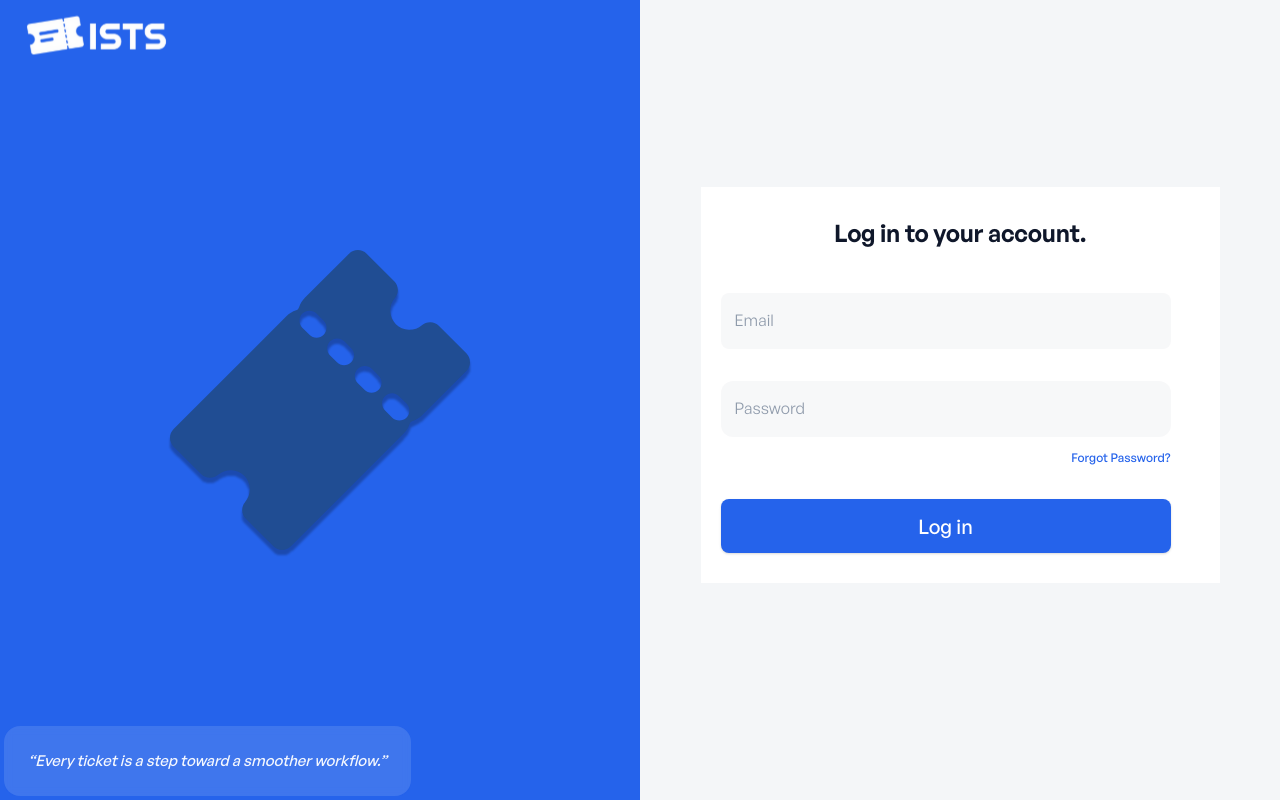
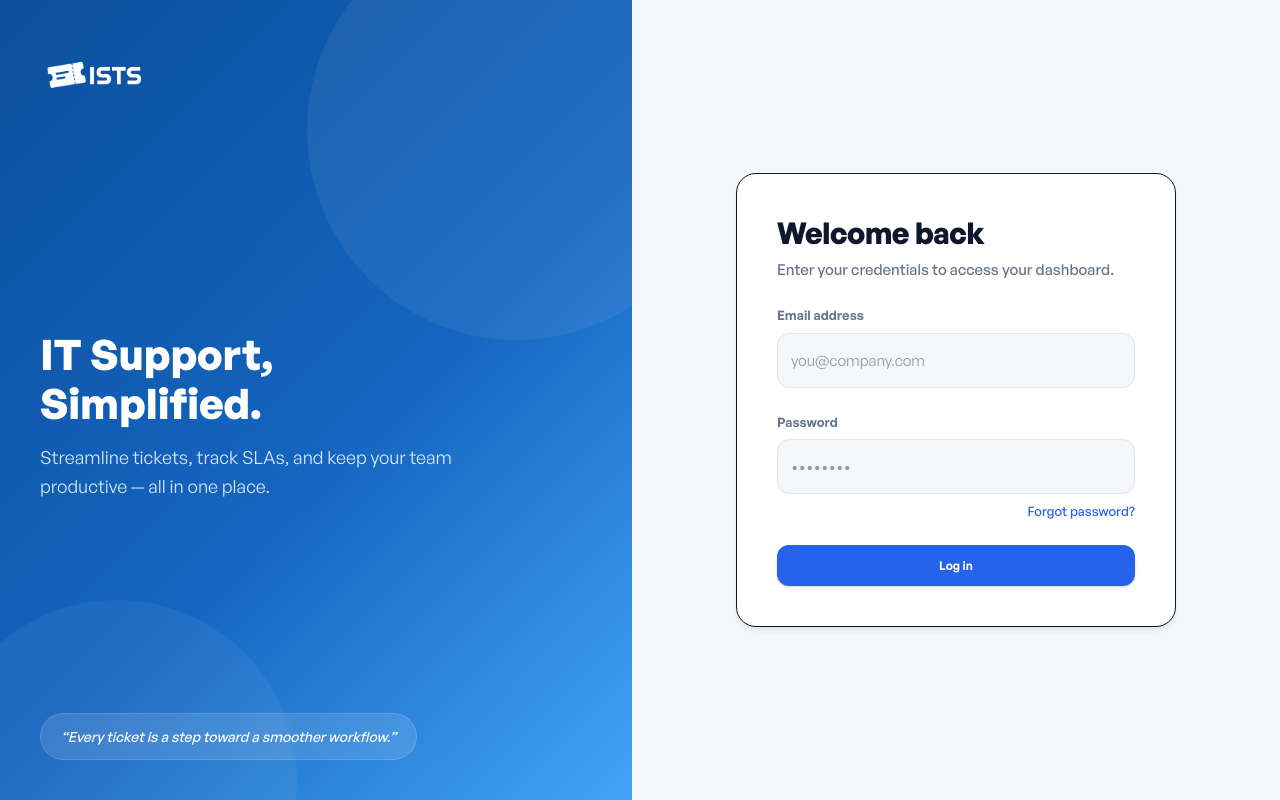
Before and after one commit to DarkKnight845/ISTS-FE, a React (Vite) app: page /login in a window 1280 px wide. Built offline with nearby package versions, Linux system fonts and the light colour scheme.

Commit message:
Redesigned the login page

```diff
--- a/src/pages/Auth/LoginPage/index.tsx
+++ b/src/pages/Auth/LoginPage/index.tsx
@@ -2,16 +2,15 @@ import { Box, Typography, useTheme } from "@mui/material";
 import { useMemo } from "react";
 import { istsIcon } from "@/assets/img";
 import LoginForm from "./sections/LoginForm";
-import ionTicket from '@/assets/icons/ion_ticket.svg'
 
 const QUOTES = [
-  "ISTS — turning IT support into a seamless experience.",
+  "Turning IT support into a seamless experience.",
   "Every ticket is a step toward a smoother workflow.",
   "Fast, organized, reliable IT service starts here.",
   "Where complex issues meet simple solutions.",
   "Your technology problems, resolved with precision.",
   "Empowering teams through smarter support.",
-  "ISTS keeps the digital engine running.",
+  "Keeping the digital engine running, one ticket at a time.",
 ];
 
 function LoginPage() {
@@ -24,83 +23,134 @@ function LoginPage() {
       sx={{
         display: "flex",
         flexDirection: { xs: "column", md: "row" },
-        height: "100vh",
+        minHeight: "100vh",
         width: "100%",
-        position: "relative",
         backgroundColor: 'background.default',
       }}
     >
+      {/* Left brand panel */}
       <Box
         sx={{
-          flex: 1,
-          backgroundColor: 'primary.main',
+          flex: { xs: '0 0 auto', md: 1 },
+          minHeight: { xs: '34vh', md: '100vh' },
+          background: isDark
+            ? 'linear-gradient(145deg, #0f172a 0%, #1e293b 100%)'
+            : 'linear-gradient(135deg, #0B4F9C 0%, #1565C0 55%, #42A5F5 100%)',
           display: "flex",
-          alignItems: "center",
-          justifyContent: "center",
+          flexDirection: "column",
+          justifyContent: "space-between",
           position: "relative",
-          width: { xs: '100%', md: "50%" },
-          minHeight: { xs: '40vh', md: '100vh' },
+          p: { xs: 3, md: 5 },
+          overflow: 'hidden',
         }}
       >
+        {/* Decorative circles */}
         <Box
-            component="img"
-            src={ionTicket}
-            alt="ISTS ticket"
           sx={{
-              width: { xs: 180, sm: 260, md: 320 },
-              height: 'auto',
-              opacity: isDark ? 0.85 : 1,
+            position: 'absolute',
+            top: '-10%',
+            right: '-15%',
+            width: 420,
+            height: 420,
+            borderRadius: '50%',
+            background: 'rgba(255,255,255,0.06)',
+            pointerEvents: 'none',
           }}
         />
         <Box
           sx={{
-            position: "absolute",
-            top: { xs: -30, md: -43 },
-            left: 16,
+            position: 'absolute',
+            bottom: '-20%',
+            left: '-10%',
+            width: 360,
+            height: 360,
+            borderRadius: '50%',
+            background: 'rgba(255,255,255,0.05)',
+            pointerEvents: 'none',
           }}
-        >
+        />
+
+        {/* Logo */}
+        <Box sx={{ position: 'relative', zIndex: 1 }}>
           <Box
             component="img"
             src={istsIcon}
             alt="ISTS Logo"
             sx={{
-              height: { xs: 120, md: 160 },
-              width: { xs: 120, md: 160 },
+              height: { xs: 56, md: 72 },
+              width: 'auto',
+              filter: 'brightness(0) invert(1)',
             }}
           />
         </Box>
 
+        {/* Center value proposition */}
+        <Box sx={{ position: 'relative', zIndex: 1, maxWidth: 520 }}>
+          <Typography
+            variant="h3"
+            sx={{
+              color: '#fff',
+              fontWeight: 700,
+              fontSize: { xs: '28px', sm: '34px', md: '42px' },
+              lineHeight: 1.15,
+              mb: 2,
+            }}
+          >
+            IT Support,
+            <br />
+            Simplified.
+          </Typography>
+          <Typography
+            variant="body1"
+            sx={{
+              color: 'rgba(255,255,255,0.85)',
+              fontSize: { xs: '15px', md: '18px' },
+              lineHeight: 1.6,
+              maxWidth: 440,
+            }}
+          >
+            Streamline tickets, track SLAs, and keep your team productive — all in one place.
+          </Typography>
+        </Box>
+
+        {/* Quote pill */}
+        <Box sx={{ position: 'relative', zIndex: 1 }}>
           <Box
             sx={{
-            position: 'absolute',
-            bottom: { xs: 3, md: 4 },
-            left: { xs: 3, md: 4 },
-            maxWidth: { xs: '85%', md: '70%' },
-            p: { xs: 2, md: 3 },
-            borderRadius: '16px',
-            backgroundColor: 'rgba(255, 255, 255, 0.12)',
-            backdropFilter: 'blur(4px)',
+              display: 'inline-block',
+              px: 2.5,
+              py: 1.5,
+              borderRadius: '999px',
+              backgroundColor: 'rgba(255,255,255,0.12)',
+              backdropFilter: 'blur(6px)',
+              border: '1px solid rgba(255,255,255,0.14)',
+              maxWidth: { xs: '100%', sm: 420 },
             }}
           >
             <Typography
               variant="body2"
               sx={{
-              color: 'rgba(255, 255, 255, 0.95)',
-              fontSize: { xs: '13px', md: '15px' },
+                color: '#fff',
+                fontSize: { xs: '13px', md: '14px' },
                 fontWeight: 500,
+                fontStyle: 'italic',
                 lineHeight: 1.5,
-              fontStyle: 'italic',
               }}
             >
               “{quote}”
             </Typography>
           </Box>
         </Box>
+      </Box>
 
+      {/* Right form panel */}
       <Box
         sx={{
-          width: { xs: '100%', md: "50%" },
-          alignSelf: 'center',
+          flex: { xs: '1 1 auto', md: 1 },
+          display: 'flex',
+          alignItems: 'center',
+          justifyContent: 'center',
+          p: { xs: 2, sm: 4, md: 6 },
           backgroundColor: 'background.default',
         }}
       >
--- a/src/pages/Auth/LoginPage/sections/LoginForm.tsx
+++ b/src/pages/Auth/LoginPage/sections/LoginForm.tsx
@@ -8,7 +8,6 @@ import {
   Link,
   TextField,
   Typography,
-  useTheme,
 } from "@mui/material";
 import { useState } from "react";
 import { useNavigate } from "react-router-dom";
@@ -16,7 +15,6 @@ import { useNavigate } from "react-router-dom";
 function LoginForm() {
   const navigate = useNavigate();
   const { login } = useAuth();
-  const theme = useTheme();
 
   const [email, setEmail] = useState("");
   const [password, setPassword] = useState("");
@@ -47,129 +45,143 @@ function LoginForm() {
   return (
     <Box
       sx={{
-        maxWidth: "519px",
-        margin: "0 auto",
-        display: "flex",
-        justifyContent: "center",
-        alignItems: "center",
-        flexDirection: "column",
-        gap: "20px",
+        width: '100%',
+        maxWidth: 440,
+        mx: 'auto',
+        display: 'flex',
+        flexDirection: 'column',
+        gap: 3,
         backgroundColor: 'background.paper',
-        padding: { xs: "30px 20px" },
-        mt: { xs: "-50px", sm: "-30px" },
-        borderRadius: { xs: '24px 24px 0 0', md: 0 },
+        p: { xs: 3, sm: 5 },
+        borderRadius: '20px',
+        boxShadow: { xs: 'none', sm: 3 },
+        border: { xs: 'none', sm: '1px solid' },
+        borderColor: 'divider',
       }}
     >
-      <Typography variant="h5" sx={{ mb: 3, color: 'text.primary', fontWeight: 600, fontFamily: "inherit" }}>
-        Log in to your account.
+      <Box>
+        <Typography
+          variant="h4"
+          sx={{
+            color: 'text.primary',
+            fontWeight: 700,
+            fontSize: { xs: '26px', sm: '30px' },
+            mb: 1,
+          }}
+        >
+          Welcome back
         </Typography>
+        <Typography
+          variant="body2"
+          sx={{
+            color: 'text.secondary',
+            fontSize: '15px',
+            lineHeight: 1.5,
+          }}
+        >
+          Enter your credentials to access your dashboard.
+        </Typography>
+      </Box>
+
       <form onSubmit={handleSubmit} style={{ width: "100%" }}>
-        <FormControl sx={{ mb: 4, width: "450px" }}>
+        <Box sx={{ display: 'flex', flexDirection: 'column', gap: 3 }}>
+          <FormControl fullWidth>
+            <Typography
+              variant="caption"
+              sx={{
+                display: 'block',
+                mb: 0.75,
+                color: 'text.secondary',
+                fontWeight: 600,
+                fontSize: '13px',
+              }}
+            >
+              Email address
+            </Typography>
             <TextField
               name="email"
-            placeholder="Email"
+              type="email"
+              placeholder="you@company.com"
               fullWidth
+              required
               value={email}
               onChange={(e) => setEmail(e.target.value)}
               sx={{
-              fontFamily: "inherit",
-              fontSize: {
-                xs: "12px",
-                sm: "12px",
-                md: "14px",
-                lg: "16px",
+                '& .MuiOutlinedInput-root': {
+                  borderRadius: '12px',
+                  backgroundColor: 'background.default',
+                  fontSize: '15px',
+                  color: 'text.primary',
+                  '& fieldset': {
+                    borderColor: 'divider',
                   },
-              fontWeight: "400",
-              borderRadius: "8px",
-              backgroundColor: theme.palette.mode === 'dark' ? 'rgba(255, 255, 255, 0.05)' : 'rgba(8, 42, 75, 0.03)',
-              border: "none",
-              color: 'text.primary',
-
-              "& .MuiOutlinedInput-root": {
-                borderRadius: "12px",
-                color: 'text.primary',
-
-                "& fieldset": {
-                  border: "none",
+                  '&:hover fieldset': {
+                    borderColor: 'primary.main',
                   },
-
-                "&:hover fieldset": {
-                  border: "none",
-                },
-
-                "&.Mui-focused fieldset": {
-                  border: "none",
-                },
-
-                "& input::placeholder": {
-                  color: 'text.secondary',
-                  opacity: 0.7,
+                  '&.Mui-focused fieldset': {
+                    borderColor: 'primary.main',
+                    borderWidth: '1.5px',
                   },
                 },
               }}
             />
           </FormControl>
 
-        <FormControl sx={{ mb: 4, width: "450px" }}>
+          <FormControl fullWidth>
+            <Typography
+              variant="caption"
+              sx={{
+                display: 'block',
+                mb: 0.75,
+                color: 'text.secondary',
+                fontWeight: 600,
+                fontSize: '13px',
+              }}
+            >
+              Password
+            </Typography>
             <TextField
               name="password"
               type="password"
-            placeholder="Password"
+              placeholder="••••••••"
               fullWidth
+              required
               value={password}
               onChange={(e) => setPassword(e.target.value)}
               sx={{
-              borderRadius: "12px",
-              color: 'text.secondary',
-              border: "none",
-              fontFamily: "inherit",
-              backgroundColor: theme.palette.mode === 'dark' ? 'rgba(255, 255, 255, 0.05)' : 'rgba(8, 42, 75, 0.03)',
-              fontSize: "16px",
-              fontWeight: "400",
-
-              "& .MuiOutlinedInput-root": {
-                borderRadius: "12px",
+                '& .MuiOutlinedInput-root': {
+                  borderRadius: '12px',
+                  backgroundColor: 'background.default',
+                  fontSize: '15px',
                   color: 'text.primary',
-
-                "& fieldset": {
-                  border: "none",
+                  '& fieldset': {
+                    borderColor: 'divider',
                   },
-
-                "&:hover fieldset": {
-                  border: "none",
+                  '&:hover fieldset': {
+                    borderColor: 'primary.main',
                   },
-
-                "&.Mui-focused fieldset": {
-                  border: "none",
-                },
-
-                "& input::placeholder": {
-                  color: 'text.secondary',
-                  opacity: 0.7,
+                  '&.Mui-focused fieldset': {
+                    borderColor: 'primary.main',
+                    borderWidth: '1.5px',
                   },
                 },
               }}
             />
-
+            <Box sx={{ display: 'flex', justifyContent: 'flex-end', mt: 1 }}>
               <Link
                 href="/forgot-password"
                 underline="hover"
                 sx={{
                   color: 'primary.main',
-              fontFamily: "inherit",
-              fontSize: {
-                xs: "10px",
-                sm: "12px",
-              },
+                  fontSize: '13px',
                   fontWeight: 500,
-              textDecorationStyle: "solid",
-              cursor: "pointer",
-              mt: "12px",
-              alignSelf: "self-end",
+                  textDecoration: 'none',
+                  '&:hover': { textDecoration: 'underline' },
                 }}
               >
-            Forgot Password?
+                Forgot password?
               </Link>
+            </Box>
           </FormControl>
 
           {error && (
@@ -177,10 +189,12 @@ function LoginForm() {
               variant="body2"
               sx={{
                 color: 'error.main',
-              fontSize: "13px",
-              mb: 3,
-              textAlign: "center",
-              width: "450px",
+                fontSize: '13px',
+                textAlign: 'center',
+                py: 1,
+                px: 1.5,
+                borderRadius: '8px',
+                backgroundColor: 'error.light',
               }}
             >
               {error}
@@ -191,15 +205,15 @@ function LoginForm() {
             loadingPosition="end"
             type="submit"
             loading={loading}
+            fullWidth
             sx={{
               backgroundColor: 'primary.main',
               color: 'primary.contrastText',
-            borderRadius: "8px",
-            fontFamily: "inherit",
-            fontSize: { xs: "13px", sm: "20px" },
-            fontWeight: 500,
-            width: "450px",
-            padding: ".6rem",
+              borderRadius: '12px',
+              fontSize: '16px',
+              fontWeight: 600,
+              py: 1.25,
+              textTransform: 'none',
               '&:hover': {
                 backgroundColor: 'primary.dark',
               },
@@ -207,6 +221,7 @@ function LoginForm() {
           >
             Log in
           </CustomButton>
+        </Box>
       </form>
     </Box>
   );
```
Also changed, not shown: src/components/TicketDetailDrawer.tsx (+26 -27 lines). Lines whose indentation alone changed are shown as unchanged.
